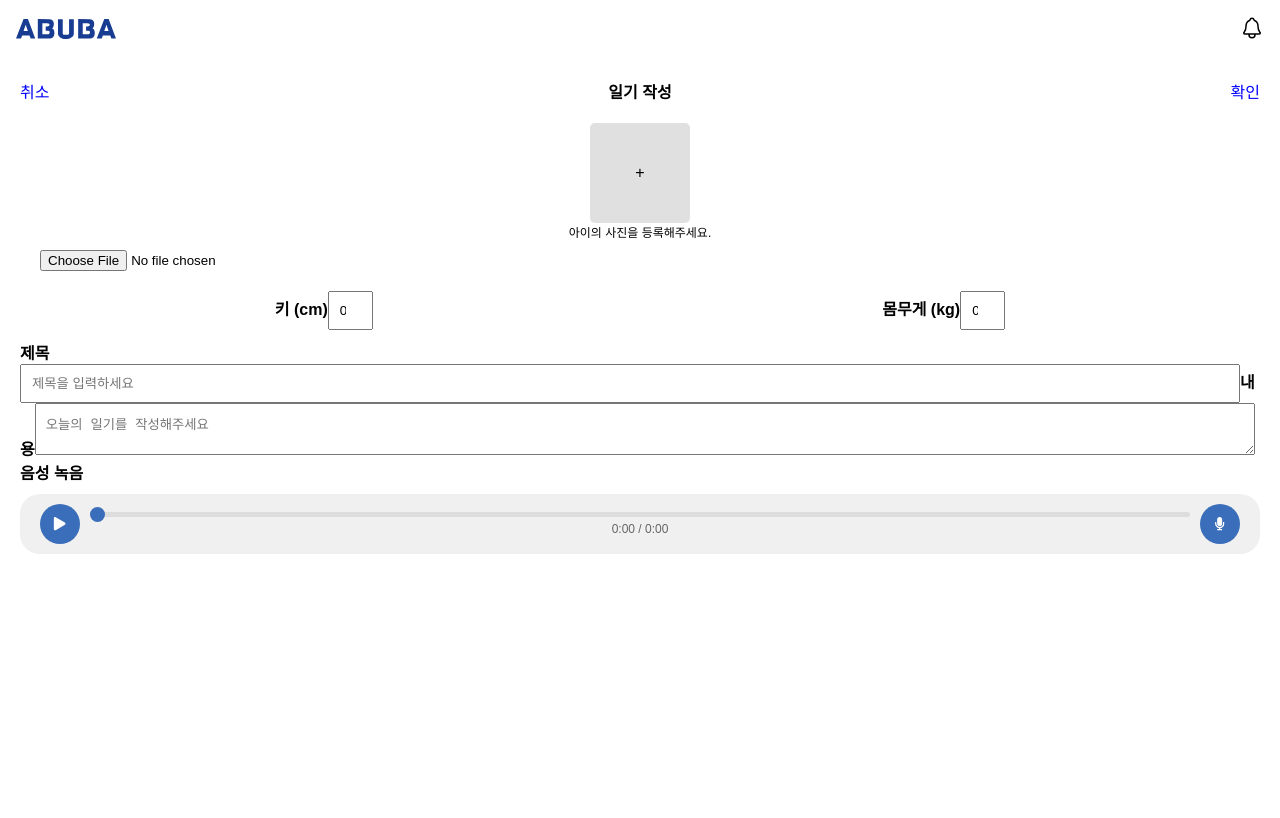
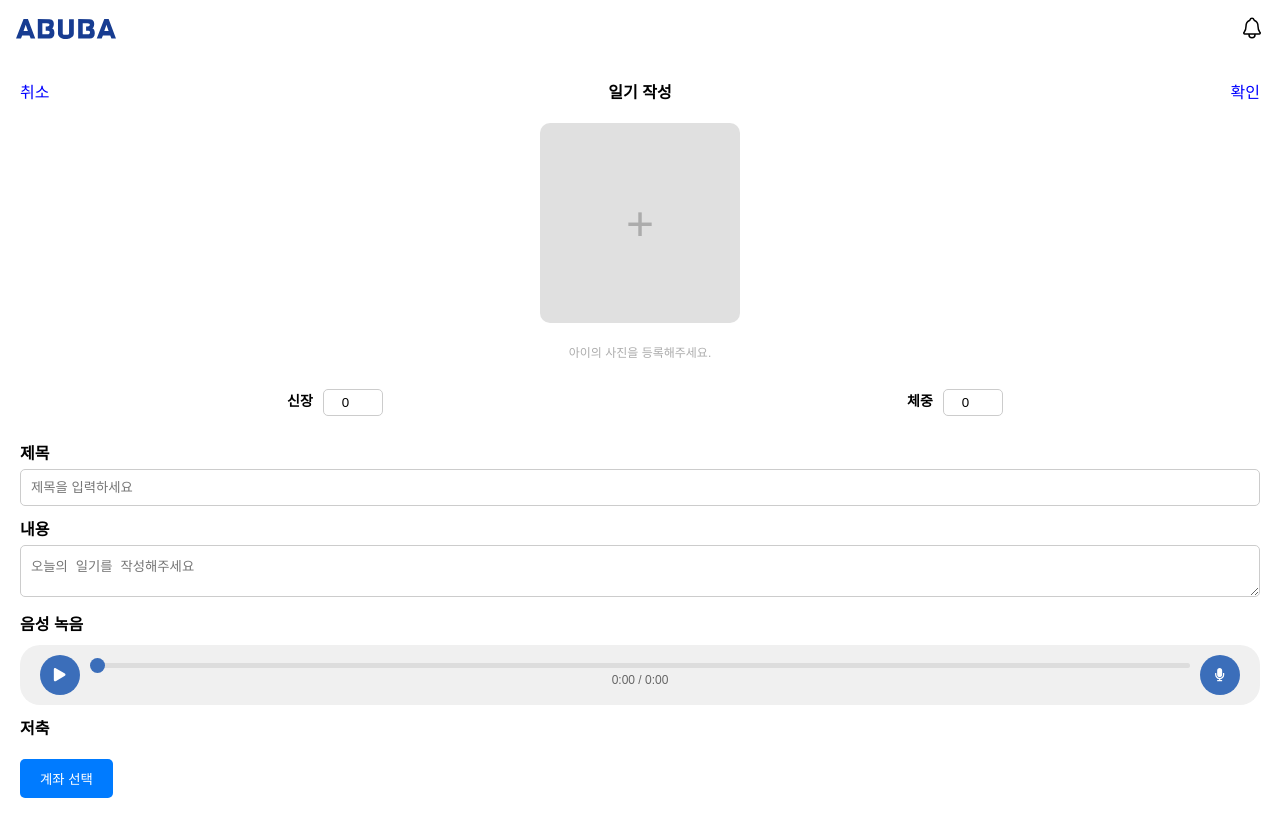
Before and after one commit to ttaeram/ABUBA, a React (Create React App) app in the folder frontend/: page /diary/create in a window 1280 px wide. Built offline with nearby package versions, Linux system fonts and the light colour scheme; a web font is replaced by a local one.

Commit message:
feat: deposit modal (#6)

```diff
--- /dev/null
+++ b/frontend/src/components/deposit/SelectModal.tsx
@@ -0,0 +1,101 @@
+import AccountInfo from "../main/AccountInfo";
+import styled from "styled-components"
+
+interface SelectModalProps {
+  isOpen: boolean;
+  onClose: () => void;
+  onConfirm: () => void;
+}
+
+const SelectModal: React.FC<SelectModalProps> = ({ isOpen, onClose, onConfirm }) => {
+  if (!isOpen) {
+    return null
+  }
+
+  return (
+    <Modal>
+      <ModalContainer>
+        <CloseButton onClick={onClose}>×</CloseButton>
+        <AccountInfo/>
+        <ButtonContainer>
+          <CancelButton onClick={onClose}>취소</CancelButton>
+          <ConfirmButton onClick={onConfirm}>확인</ConfirmButton>
+        </ButtonContainer>
+      </ModalContainer>
+    </Modal>
+  )
+}
+
+export default SelectModal
+
+const Modal = styled.div`
+  position: fixed;
+  top: 0;
+  left: 0;
+  right: 0;
+  bottom: 0;
+  background-color: rgba(0, 0, 0, 0.5); /* 반투명 배경 */
+  display: flex;
+  justify-content: center;
+  align-items: center;
+  z-index: 1000;
+`;
+
+// 모달 컨테이너
+const ModalContainer = styled.div`
+  width: 400px;
+  background-color: white;
+  border-radius: 10px;
+  padding: 20px;
+  box-shadow: 0 2px 10px rgba(0, 0, 0, 0.1);
+  z-index: 1001;
+  text-align: center;
+`;
+
+const ButtonContainer = styled.div`
+  display: flex;
+  justify-content: space-between;
+`;
+
+const CloseButton = styled.button`
+  position: absolute;
+  top: 10px;
+  right: 10px;
+  background: none;
+  border: none;
+  font-size: 24px;
+  cursor: pointer;
+  color: #999;
+
+  &:hover {
+    color: #333;
+  }
+`;
+
+const CancelButton = styled.button`
+  padding: 10px 20px;
+  background-color: #ddd;
+  border: none;
+  border-radius: 5px;
+  cursor: pointer;
+  flex: 1;
+  margin-right: 10px;
+
+  &:hover {
+    background-color: #ccc;
+  }
+`;
+
+const ConfirmButton = styled.button`
+  padding: 10px 20px;
+  background-color: #007bff;
+  border: none;
+  color: white;
+  border-radius: 5px;
+  cursor: pointer;
+  flex: 1;
+
+  &:hover {
+    background-color: #0056b3;
+  }
+`;
--- a/frontend/src/components/layouts/DiaryListCard.tsx
+++ b/frontend/src/components/layouts/DiaryListCard.tsx
@@ -1,7 +1,7 @@
 import { useNavigate } from "react-router-dom"
 import styled from "styled-components"
 
-const DiaryListCard = ({ diary }: { diary: { id: number; title: string; content: string; date: string; imageUrl: string } }) => {
+const DiaryListCard = ({ diary }: { diary: { id: number; title: string; content: string; date: string; money: string; imageUrl: string } }) => {
   const navigate = useNavigate()
 
   const toDiaryDetail = () => {
@@ -15,7 +15,10 @@ const DiaryListCard = ({ diary }: { diary: { id: number; title: string; content:
         <Title>{diary.title}</Title>
       </div>
       <Content>{diary.content}</Content>
-      <Date>{diary.date}</Date>
+      <InfoRow>
+        <Date>{diary.date}</Date>
+        <Money>{diary.money}</Money>
+      </InfoRow>
     </Card>
   )
 }
@@ -43,10 +46,18 @@ const Content = styled.p`
   margin: 10px 0;
 `;
 
-const Date = styled.div`
+const InfoRow = styled.div`
+  display: flex;
+  justify-content: space-between; /* 양 끝으로 배치 */
+  align-items: center;
   font-size: 12px;
   color: #999;
-  text-align: right;
+`;
+
+const Date = styled.div`
+`;
+
+const Money = styled.div`
 `;
 
 const DiaryImage = styled.img`
--- a/frontend/src/pages/diary/DiaryCreate.tsx
+++ b/frontend/src/pages/diary/DiaryCreate.tsx
@@ -2,6 +2,7 @@ import { useState } from "react"
 import { useNavigate } from "react-router-dom"
 import BackButton from "../../components/buttons/BackButton"
 import AudioPlayer from "../../components/AudioPlayer"
+import SelectModal from "../../components/deposit/SelectModal"
 import axios from "axios"
 import styled from "styled-components"
 
@@ -27,6 +28,8 @@ const DiaryCreate = () => {
     audioUrl: ""
   })
 
+  const [isModalOpen, setIsModalOpen] = useState(false)
+
   const handleChange = (e: React.ChangeEvent<HTMLInputElement | HTMLTextAreaElement>) => {
     const { name, value } = e.target
     setDiaryData({ ...diaryData, [name]: value })
@@ -41,6 +44,11 @@ const DiaryCreate = () => {
       }
       reader.readAsDataURL(file)
     }
+  }
+
+  const handleImageClick = () => {
+    // 이미지 클릭 시 파일 업로드 트리거
+    document.getElementById('imageInput')?.click();
   }
 
   const handleNewRecording = (newAudioUrl: string) => {
@@ -65,36 +73,45 @@ const DiaryCreate = () => {
     </Header>
 
     <Content>
-    <ImageUpload>
-      <ImagePlaceholder>+</ImagePlaceholder>
+    <ImageContainer onClick={handleImageClick}>
+      {diaryData.imageUrl ? (
+        <PreviewImage src={diaryData.imageUrl} alt="Uploaded" />
+      ) : (
+        <ImagePlaceholder>+</ImagePlaceholder>
+      )}
       <ImageText>아이의 사진을 등록해주세요.</ImageText>
       <Input
+        id="imageInput"
         type="file"
         accept="image/*"
         onChange={handleImageUpload}
+        style={{ display: 'none' }} // 파일 업로드 버튼 숨김
       />
-    </ImageUpload>
+    </ImageContainer>
 
     <StatsContainer>
       <StatItem>
-        <Label>키 (cm)</Label>
+        <StatLabel>신장</StatLabel>
         <StatInput
           type="number"
           name="height"
           value={diaryData.height}
           onChange={handleChange}
+          placeholder="신장"
         />
       </StatItem>
       <StatItem>
-        <Label>몸무게 (kg)</Label>
+        <StatLabel>체중</StatLabel>
         <StatInput
           type="number"
           name="weight"
           value={diaryData.weight}
           onChange={handleChange}
+          placeholder="체중"
         />
       </StatItem>
     </StatsContainer>
+
       <Label>제목</Label>
       <Input
         type="text"
@@ -116,7 +133,12 @@ const DiaryCreate = () => {
 
       <Label>음성 녹음</Label>
       <AudioPlayer src={diaryData.audioUrl} onNewRecording={handleNewRecording} />
+
+      <Label>저축</Label>
+      <Button onClick={() => setIsModalOpen(true)}>계좌 선택</Button>
     </Content>
+
+    <SelectModal isOpen={isModalOpen} onClose={() => setIsModalOpen(false)} onConfirm={() => alert("저축 완료")} />
   </DiaryContainer>
   )
 }
@@ -125,7 +147,6 @@ export default DiaryCreate
 
 const DiaryContainer = styled.div`
   padding: 20px;
-  font-family: sans-serif;
 `;
 
 const Header = styled.div`
@@ -151,57 +172,105 @@ const Content = styled.div`
   margin-top: 20px;
 `;
 
-const ImageUpload = styled.div`
-  text-align: center;
+// 사진 업로드 섹션
+const ImageContainer = styled.div`
+  display: flex;
+  flex-direction: column; /* 세로로 배치 */
+  align-items: center; /* 가로 중앙 정렬 */
+  margin-bottom: 20px;
+  cursor: pointer;
+  width: 100%;
+  text-align: center; /* 텍스트 중앙 정렬 */
 `;
 
 const ImagePlaceholder = styled.div`
-  width: 100px;
-  height: 100px;
+  width: 200px;
+  height: 200px;
   background-color: #e0e0e0;
-  border-radius: 5px;
-  display: inline-flex;
+  border-radius: 10px;
+  display: flex;
   justify-content: center;
   align-items: center;
+  font-size: 48px;
+  color: #acacac;
+  margin-bottom: 10px; /* 텍스트와 이미지 간격 추가 */
+`;
+
+const PreviewImage = styled.img`
+  width: 200px;
+  height: 200px;
+  object-fit: cover;
+  border-radius: 10px;
+  display: block;
 `;
 
 const ImageText = styled.p`
   font-size: 12px;
+  margin-top: 10px;
+  color: #acacac;
 `;
 
 const StatsContainer = styled.div`
   display: flex;
   justify-content: space-around;
+  margin-bottom: 20px;
 `;
 
 const StatItem = styled.div`
+  display: flex;
+  justify-content: center;
+  align-items: center;
+  flex-direction: row;
+  align-items: center;
 `;
 
+const StatLabel = styled.label`
+  font-size: 14px;
+  font-weight: bold;
+  margin: 10px;
+`;
 
 const StatInput = styled.input`
-  width: 45px;
-  padding: 10px;
-  margin-top: 10px;
-  margin-bottom: 10px;
-`
+  width: 60px;
+  padding: 5px;
+  margin-top: 5px;
+  text-align: center;
+  border: 1px solid #ccc;
+  border-radius: 5px;
+`;
 
 const Label = styled.label`
   font-weight: bold;
-`
+  display: block;
+  margin-top: 10px;
+`;
 
 const Input = styled.input`
-  width: calc(100% - 20px);
+  width: calc(100% - 0px);
   padding: 10px;
-`
+  margin-top: 5px;
+  border: 1px solid #ccc;
+  border-radius: 5px;
+`;
 
 const Textarea = styled.textarea`
-  width: calc(100% - 20px);
+  width: calc(100% - 0px);
   padding: 10px;
+  margin-top: 5px;
+  border: 1px solid #ccc;
+  border-radius: 5px;
 `;
 
-const PreviewImage = styled.img`
-  max-width: 100%;
-  height: auto;
-  margin-top: 10px;
-  border-radius: 4px;
+const Button = styled.button`
+  padding: 10px 20px;
+  background-color: #007bff;
+  color: white;
+  border: none;
+  border-radius: 5px;
+  cursor: pointer;
+  margin-top: 20px;
+
+  &:hover {
+    background-color: #0056b3;
+  }
 `;
--- a/frontend/src/pages/diary/DiaryDetail.tsx
+++ b/frontend/src/pages/diary/DiaryDetail.tsx
@@ -59,8 +59,8 @@ const DiaryDetail = () => {
           <StatItem>신장 : {diaryData?.height || 0}</StatItem>
           <StatItem>체중 : {diaryData?.weight || 0}</StatItem>
         </StatsContainer>
-        <h1>{diaryData?.title || "제목 없음"}</h1>
-        <p>{diaryData?.content || "내용 없음"}</p>
+        <Title>{diaryData?.title || "제목 없음"}</Title>
+        <ContentText>{diaryData?.content || "내용 없음"}</ContentText>
         {diaryData?.audioUrl && (
         <>
           <AudioLabel>목소리 듣기</AudioLabel>
@@ -76,7 +76,6 @@ export default DiaryDetail
 
 const DiaryContainer = styled.div`
   padding: 20px;
-  font-family: sans-serif;
 `;
 
 const Header = styled.div`
@@ -112,14 +111,31 @@ const DiaryImage = styled.img`
 const StatsContainer = styled.div`
   display: flex;
   justify-content: space-around;
-  margin-bottom: 10px;
+  margin-bottom: 20px;
 `;
 
 const StatItem = styled.div`
+  font-size: 14px;
+  color: #555;
+`;
+
+const Title = styled.h1`
+  font-size: 24px;
+  font-weight: bold;
+  margin-bottom: 15px;
+  color: #333;
+`;
+
+const ContentText = styled.p`
+  font-size: 16px;
+  line-height: 1.6;
+  margin-bottom: 20px;
+  color: #444;
 `;
 
 const AudioLabel = styled.p`
   font-weight: bold;
+  margin-top: 20px;
 `;
 
 const Loading = styled.div`
--- a/frontend/src/pages/diary/DiaryList.tsx
+++ b/frontend/src/pages/diary/DiaryList.tsx
@@ -5,7 +5,7 @@ import BackButton from "../../components/buttons/BackButton"
 import styled from "styled-components"
 
 const DiaryList = () => {
-  const [diaries, setDiaries] = useState<{ id: number; title: string; content: string; date: string; imageUrl: string }[]>([])
+  const [diaries, setDiaries] = useState<{ id: number; title: string; content: string; date: string; money: string; imageUrl: string }[]>([])
   const navigate = useNavigate()
 
   // 10개의 임시 데이터 생성
@@ -15,6 +15,7 @@ const DiaryList = () => {
       title: `일기 ${index + 1}`,
       content: `일기 내용 ${index + 1}`,
       date: '09/19 10:19',
+      money: '30,000 원',
       imageUrl: 'https://via.placeholder.com/400x300',
     }))
     setDiaries(newDiaries)
@@ -49,7 +50,6 @@ export default DiaryList
 
 const Container = styled.div`
   padding: 20px;
-  font-family: sans-serif;
 `;
 
 const Header = styled.div`
@@ -59,7 +59,7 @@ const Header = styled.div`
   margin-bottom: 20px;
 `;
 
-const Title = styled.h2`
+const Title = styled.div`
   font-size: 16px;
   font-weight: bold;
 `;
--- a/frontend/src/pages/diary/DiaryUpdate.tsx
+++ b/frontend/src/pages/diary/DiaryUpdate.tsx
@@ -25,6 +25,21 @@ const DiaryUpdate = () => {
     setDiaryData({ ...diaryData, [name]: value })
   }
 
+  const handleImageUpload = (e: React.ChangeEvent<HTMLInputElement>) => {
+    const file = e.target.files?.[0]
+    if (file) {
+      const reader = new FileReader()
+      reader.onloadend = () => {
+        setDiaryData({ ...diaryData, imageUrl: reader.result as string })
+      }
+      reader.readAsDataURL(file)
+    }
+  }
+
+  const handleImageClick = () => {
+    document.getElementById('imageInput')?.click();
+  }
+
   const handleNewRecording = (newAudioUrl: string) => {
     setDiaryData({ ...diaryData, audioUrl: newAudioUrl });
   };
@@ -47,23 +62,41 @@ const DiaryUpdate = () => {
     </Header>
 
     <Content>
+      <ImageContainer onClick={handleImageClick}>
         <DiaryImage src={diaryData?.imageUrl || 'https://via.placeholder.com/400x300'} alt={diaryData.title} />
+        <ImageText>아이의 사진을 수정하려면 클릭하세요.</ImageText>
+        <input
+          id="imageInput"
+          type="file"
+          accept="image/*"
+          onChange={handleImageUpload}
+          style={{ display: 'none' }} // 파일 업로드 버튼 숨김
+        />
+      </ImageContainer>
+
       <StatsContainer>
-        <p>신장 </p><StatInput
+        <StatItem>
+          <StatLabel>신장</StatLabel>
+          <StatInput
             type="number"
             name="height"
             value={diaryData.height}
             onChange={handleChange}
             placeholder="신장"
           />
-        <p>체중 </p><StatInput
+        </StatItem>
+        <StatItem>
+          <StatLabel>체중</StatLabel>
+          <StatInput
             type="number"
             name="weight"
             value={diaryData.weight}
             onChange={handleChange}
             placeholder="체중"
           />
+        </StatItem>
       </StatsContainer>
+
       <Label>제목</Label>
       <Input
         type="text"
@@ -88,7 +121,6 @@ export default DiaryUpdate
 
 const DiaryContainer = styled.div`
   padding: 20px;
-  font-family: sans-serif;
 `;
 
 const Header = styled.div`
@@ -114,38 +146,72 @@ const Content = styled.div`
   margin-top: 20px;
 `;
 
+const ImageContainer = styled.div`
+  text-align: center;
+  margin-bottom: 20px;
+  cursor: pointer; /* 클릭 가능하게 표시 */
+`;
+
 const DiaryImage = styled.img`
-  width: 100%;
-  height: auto;
-  border-radius: 8px;
+  width: 200px;
+  height: 200px;
+  object-fit: cover;
+  border-radius: 10px;
+  margin-bottom: 10px;
+`;
+
+const ImageText = styled.p`
+  font-size: 12px;
+  color: #acacac;
 `;
 
 const StatsContainer = styled.div`
   display: flex;
   justify-content: space-around;
+  margin-bottom: 20px;
 `;
 
 const StatItem = styled.div`
+  display: flex;
+  justify-content: center;
+  align-items: center;
+  flex-direction: row;
+  align-items: center;
 `;
 
+const StatLabel = styled.label`
+  font-size: 14px;
+  font-weight: bold;
+  margin: 10px;
+`;
 
 const StatInput = styled.input`
-  width: 45px;
-  padding: 10px;
-  margin-top: 10px;
-  margin-bottom: 10px;
-`
+  width: 60px;
+  padding: 5px;
+  margin-top: 5px;
+  text-align: center;
+  border: 1px solid #ccc;
+  border-radius: 5px;
+`;
 
 const Label = styled.label`
   font-weight: bold;
-`
+  display: block;
+  margin-top: 10px;
+`;
 
 const Input = styled.input`
-  width: calc(100% - 20px);
+  width: calc(100% - 0px);
   padding: 10px;
-`
+  margin-top: 5px;
+  border: 1px solid #ccc;
+  border-radius: 5px;
+`;
 
 const Textarea = styled.textarea`
-  width: calc(100% - 20px);
+  width: calc(100% - 0px);
   padding: 10px;
-`
+  margin-top: 5px;
+  border: 1px solid #ccc;
+  border-radius: 5px;
+`;
```
Also changed, not shown: 1 other file (tests, documents, lock files or other folders). Lines whose indentation alone changed are shown as unchanged.
